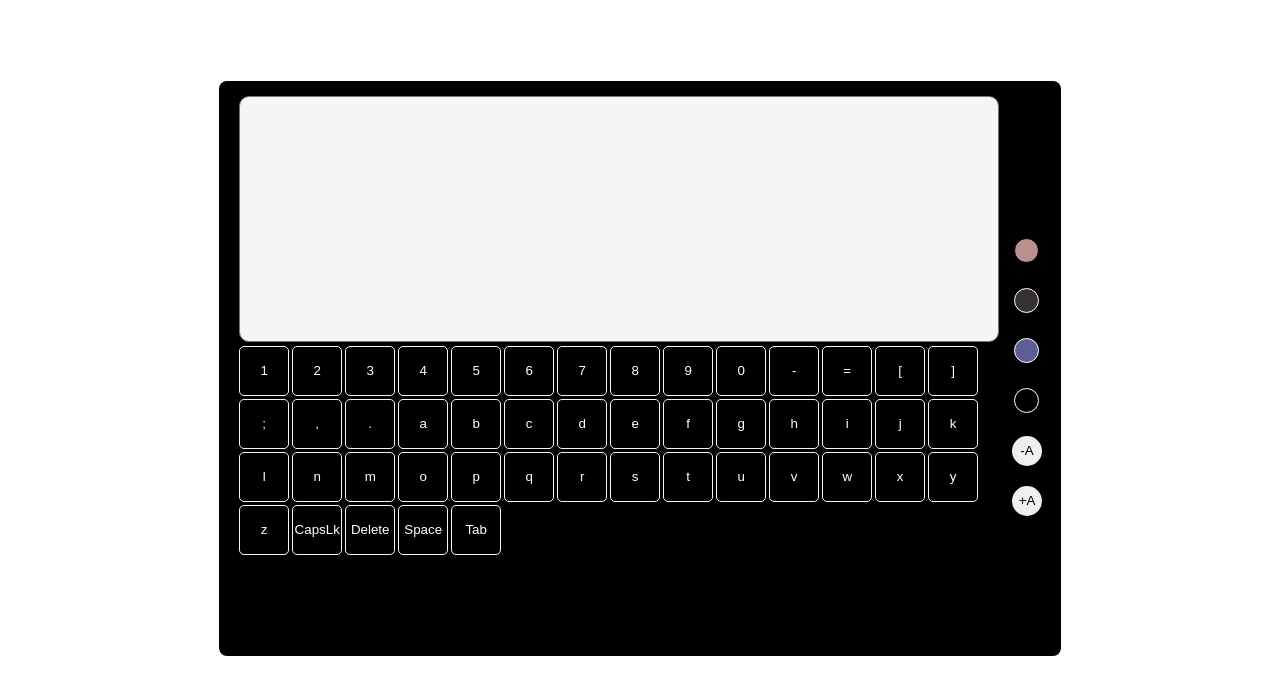
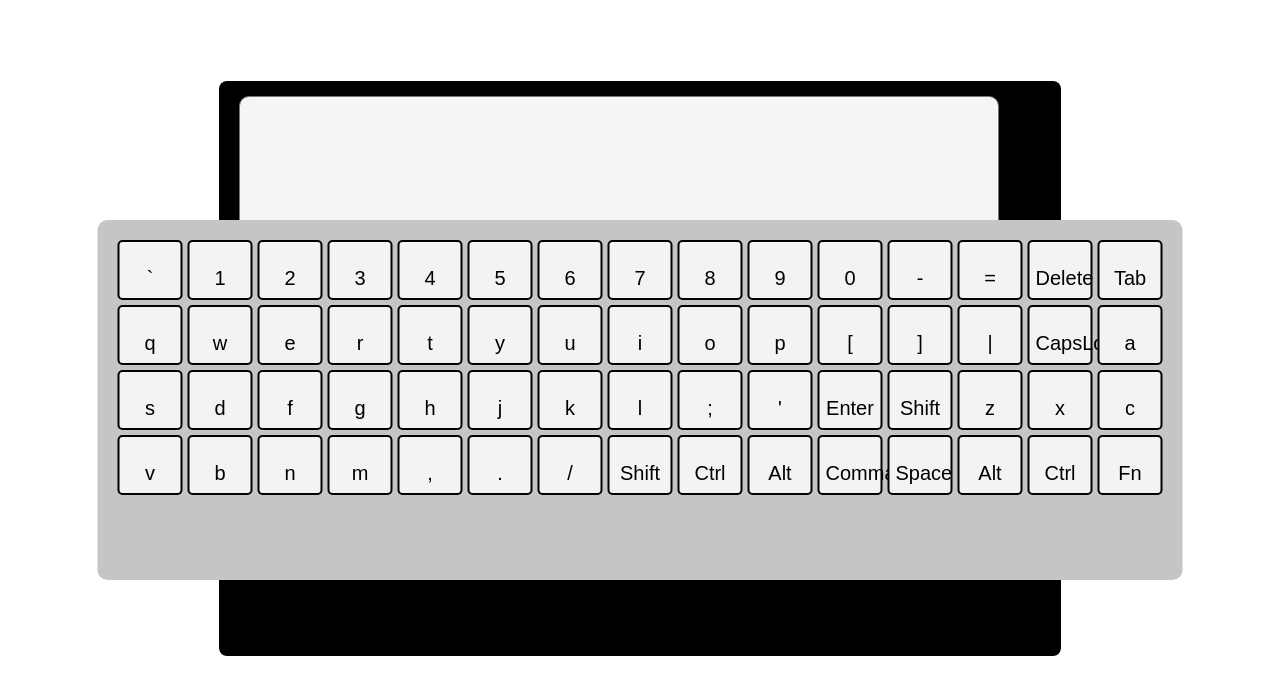
Before and after one commit to RosanneVN/Teclado, a React (Vite) app: page / in a window 1280 px wide. Shown: the top 694 px of the page. Built offline with nearby package versions, Linux system fonts and the light colour scheme.

Commit message:
add new keys

```diff
--- /dev/null
+++ b/src/Keyboard.css
@@ -0,0 +1,71 @@
+.keyboard-base {
+    max-width: 1085px;
+    padding: 20px;
+    position: absolute;
+    top: 50%;
+    left: 50%;
+    transform: translate(-50%, -50%);
+    background-color: rgb(197, 197, 197);
+    border-radius: 10px;
+    display: grid;
+    grid-template-columns: repeat(30, 30px);
+    grid-template-rows: repeat(5, 60px);
+    grid-gap: 5px;
+}
+
+
+.key {
+    background-color: rgb(243, 243, 243);
+    border: 2px solid black;
+    border-radius: 5px;
+    grid-column: span 2;
+    font-size: 20px;
+    text-align: center;
+    padding-top: 17px;
+}
+
+.key:hover {
+  border: 1px solid #eeeeee;
+
+}
+
+.delete {
+    grid-column: span 4;
+}
+
+.tab {
+    grid-column: span 3;
+}
+
+.backslash {
+    grid-column: span 3;
+}
+
+.capslock {
+    grid-column: span 4;
+}
+
+.return {
+    grid-column: span 4;
+}
+
+.leftshift {
+    grid-column: span 5;
+}
+
+.rightshift {
+    grid-column: span 5;
+}
+
+.leftctrl {
+    grid-column: span 3;
+}
+
+.command {
+    grid-column: span 3;
+    font-size: 14px;
+}
+
+.space {
+    grid-column: span 13;
+}
--- a/src/components/Letters.jsx
+++ b/src/components/Letters.jsx
@@ -20,24 +20,24 @@ export const Letters = () => {
   };
 
   return (
-    <section className="keyboard">
+    <section className="keyboard-base">
       {KEYS.map((letter) => {
         if (letter.name == "CapsLk") {
           return (
-            <button className="styleLetter" key={letter.name} onClick={handleClick}>
+            <button className="key" key={letter.name} onClick={handleClick}>
               {letter.name}
             </button>
           );
         } else if (letter.name == "Delete") {
           return (
-            <button className="styleLetter" key={letter.name} onClick={deleteClick}>
+            <button className="key" key={letter.name} onClick={deleteClick}>
               {letter.name}
             </button>
           );
         } else if (letter.name == "Space") {
           return (
             <button
-              className="styleLetter"
+              className="key"
               key={letter.name}
               onClick={() => writeClick(" ")}
             >
@@ -47,7 +47,7 @@ export const Letters = () => {
         }  else if (letter.name == "Tab") {
           return (
             <button
-              className="styleLetter"
+              className="key"
               key={letter.name}
               onClick={() => writeClick("    ")}
             >
@@ -59,7 +59,7 @@ export const Letters = () => {
           letter.name = keyM ? letter.name.toUpperCase() : letter.name;
           return (
             <button
-              className="styleLetter"
+              className="key"
               key={letter.name}
               onClick={() => writeClick(letter.name)}
             >
--- a/src/components/buttonsGroup/ColorButton.jsx
+++ b/src/components/buttonsGroup/ColorButton.jsx
@@ -1,5 +1,7 @@
+
 const ColorButton = (setColor) => {
-    const handleClick = (newColorBoard) => {
+
+  const handleClick = (newColorBoard) => {
         setColor(newColorBoard);
       };
 
--- a/src/constantes.js
+++ b/src/constantes.js
@@ -1,49 +1,62 @@
 export const KEYS = [
-  { name: "1" },
-  { name: "2" },
-  { name: "3" },
-  { name: "4" },
-  { name: "5" },
-  { name: "6" },
-  { name: "7" },
-  { name: "8" },
-  { name: "9" },
-  { name: "0" },
-  { name: "-" },
-  { name: "=" },
-  { name: "[" },
-  { name: "]" },
-  { name: ";" },
-  { name: "," },
-  { name: "." },
-  { name: "a" },
-  { name: "b" },
-  { name: "c" },
-  { name: "d" },
-  { name: "e" },
-  { name: "f" },
-  { name: "g" },
-  { name: "h" },
-  { name: "i" },
-  { name: "j" },
-  { name: "k" },
-  { name: "l" },
-  { name: "n" },
-  { name: "m" },
-  { name: "o" },
-  { name: "p" },
-  { name: "q" },
-  { name: "r" },
-  { name: "s" },
-  { name: "t" },
-  { name: "u" },
-  { name: "v" },
-  { name: "w" },
-  { name: "x" },
-  { name: "y" },
-  { name: "z" },
-  { name: "CapsLk" },
-  { name: "Delete" },
-  { name: "Space" },
-  { name: "Tab" },
+  { name: "`", type: "number", otherName: "~" },
+  { name: "1", type: "number", otherName: "!" },
+  { name: "2", type: "number", otherName: "@" },
+  { name: "3", type: "number", otherName: "#" },
+  { name: "4", type: "number", otherName: "$" },
+  { name: "5", type: "number", otherName: "%" },
+  { name: "6", type: "number", otherName: "^" },
+  { name: "7", type: "number", otherName: "&" },
+  { name: "8", type: "number", otherName: "*" },
+  { name: "9", type: "number", otherName: "(" },
+  { name: "0", type: "number", otherName: ")" },
+  { name: "-", type: "symbol", otherName: "_" },
+  { name: "=", type: "symbol", otherName: "+" },
+  { name: "Delete", type: "funtion", otherName: "null" },
+  { name: "Tab", type: "funtion", otherName: "null" },
+  { name: "q", type: "letter", otherName: "null" },
+  { name: "w", type: "letter", otherName: "null" },
+  { name: "e", type: "letter", otherName: "null" },
+  { name: "r", type: "letter", otherName: "null" },
+  { name: "t", type: "letter", otherName: "null" },
+  { name: "y", type: "letter", otherName: "null" },
+  { name: "u", type: "letter", otherName: "null" },
+  { name: "i", type: "letter", otherName: "null" },
+  { name: "o", type: "letter", otherName: "null" },
+  { name: "p", type: "letter", otherName: "null" },
+  { name: "[", type: "symbol", otherName: "{" },
+  { name: "]", type: "symbol", otherName: "}" },
+  { name: "|", type: "symbol", otherName: "null" },
+  { name: "CapsLock", type: "funtion", otherName: "null" },
+  { name: "a", type: "letter", otherName: "null" },
+  { name: "s", type: "letter", otherName: "null" },
+  { name: "d", type: "letter", otherName: "null" },
+  { name: "f", type: "letter", otherName: "null" },
+  { name: "g", type: "letter", otherName: "null" },
+  { name: "h", type: "letter", otherName: "null" },
+  { name: "j", type: "letter", otherName: "null" },
+  { name: "k", type: "letter", otherName: "null" },
+  { name: "l", type: "letter", otherName: "null" },
+  { name: ";", type: "symbol", otherName: ":" },
+  { name: "'", type: "symbol", otherName: "null" },
+  { name: "Enter", type: "funtion", otherName: "null" },
+  { name: "Shift", type: "funtion", otherName: "null" },
+  { name: "z", type: "letter", otherName: "null" },
+  { name: "x", type: "letter", otherName: "null" },
+  { name: "c", type: "letter", otherName: "null" },
+  { name: "v", type: "letter", otherName: "null" },
+  { name: "b", type: "letter", otherName: "null" },
+  { name: "n", type: "letter", otherName: "null" },
+  { name: "m", type: "letter", otherName: "null" },
+  { name: ",", type: "symbol", otherName: "<" },
+  { name: ".", type: "symbol", otherName: ">" },
+  { name: "/", type: "symbol", otherName: "?" },
+  { name: "Shift", type: "funtion", otherName: "null" },
+  { name: "Ctrl", type: "funtion", otherName: "null" },
+  { name: "Alt", type: "funtion", otherName: "null" },
+  { name: "Command", type: "funtion", otherName: "null" },
+  { name: "Space", type: "funtion", otherName: "null" },
+  { name: "Alt", type: "funtion", otherName: "null" },
+  { name: "Ctrl", type: "funtion", otherName: "null" },
+  { name: "Fn", type: "funtion", otherName: "null" },
 ];
```
Also changed, not shown: src/App.jsx (+6 -6 lines).
